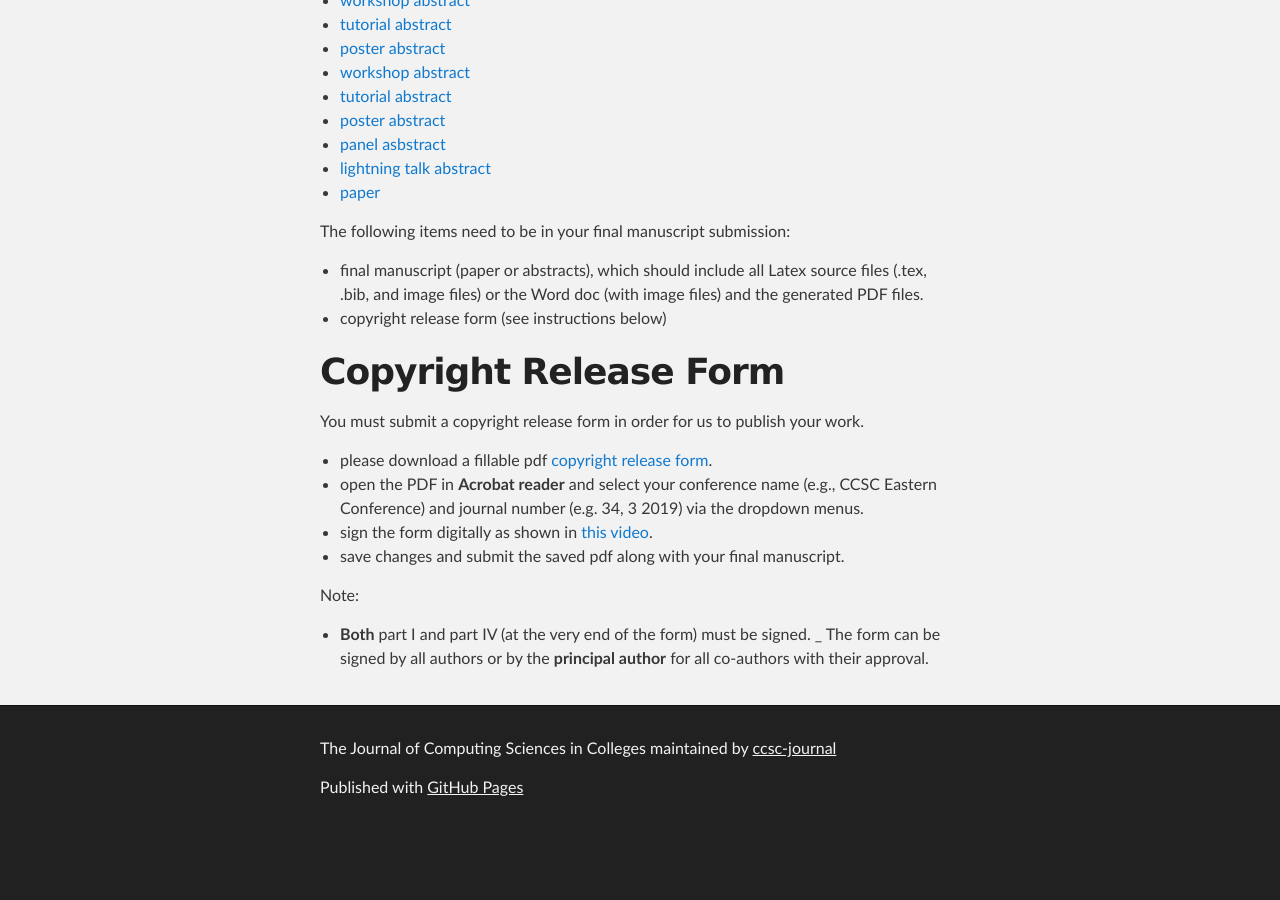
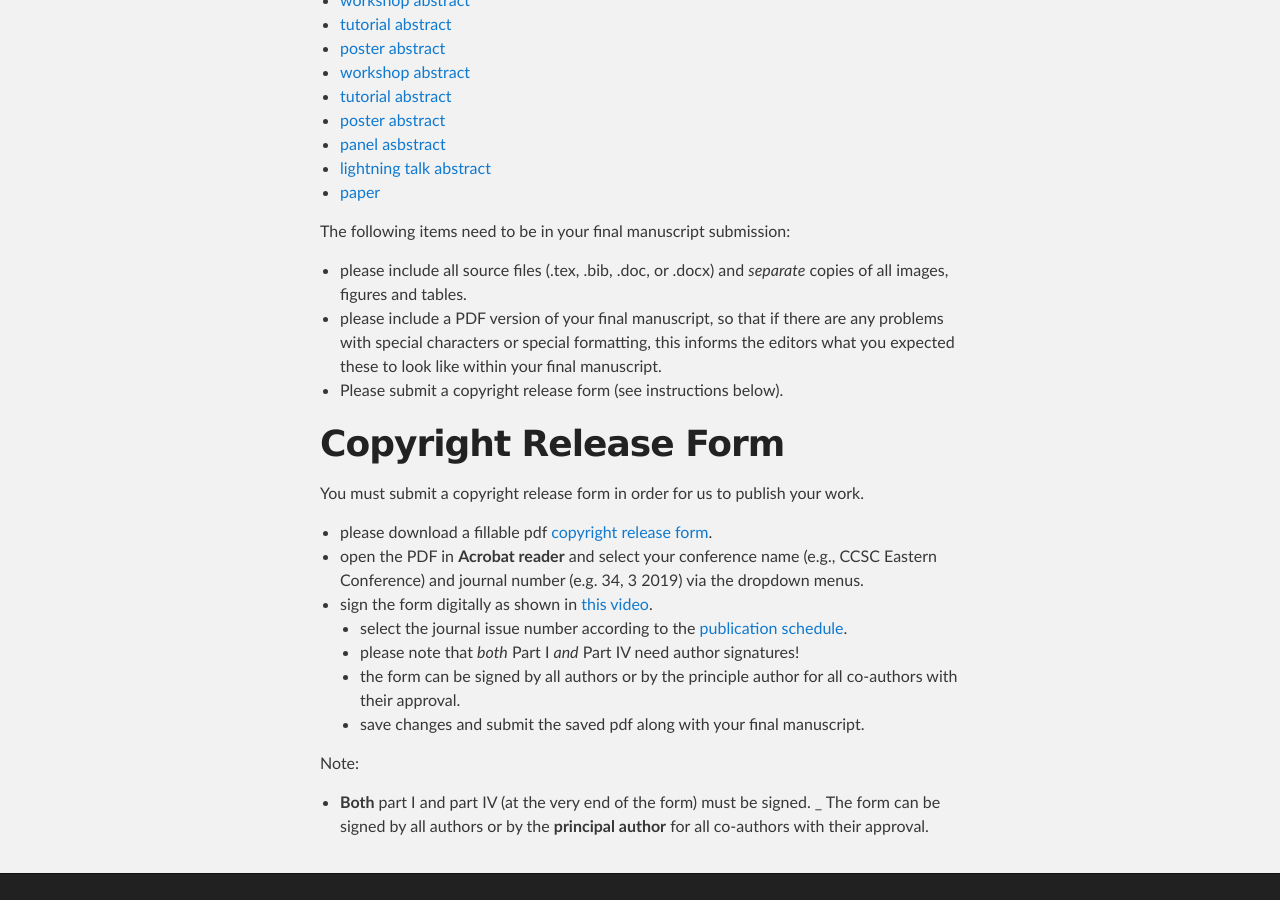
Before and after one commit to ccsc-journal/ccsc-editor, a Jekyll site: the page built from docs/authors.md, in a window 1280 px wide and 900 px high, scrolled down 946 px. Built offline with Jekyll 4.4.1, drawn with Linux system fonts in a browser that asks for light colours; before the commit the page ends 1780 px from its top, so only the background shows below that.

Commit message:
add detail to instructions

```diff
--- a/docs/authors.md
+++ b/docs/authors.md
@@ -23,7 +23,8 @@ and choose the template you need. Each template has a sample pdf file showing
 what the formatted work looks like.
 
 If you do not want to use Latex we do accept final manuscripts in Word doc.
-Please use this [template in Word doc format](samples/sample-converted.docx), which is converted from our Latex template. It has the correct margin size and font size, which should
+Please use this [template in Word doc format](samples/sample-converted.docx),
+which is converted from our Latex template. It has the correct margin size and font size, which should
 help you gauge the size of your paper (number of pages). Here is a list of sample publishable items:
 - [speech abstract](samples/speech_abstract.pdf)
 - [workshop abstract](samples/workshop_abstract.pdf)
@@ -37,10 +38,12 @@ help you gauge the size of your paper (number of pages). Here is a list of sampl
 - [paper](samples/paper.pdf)
 
 The following items need to be in your final manuscript submission:
-- final manuscript (paper or abstracts), which should include all Latex source
-files (.tex, .bib, and image files) or the Word doc (with image files) and the
-generated PDF files.
-- copyright release form (see instructions below)
+- please include all source files (.tex, .bib, .doc, or .docx)
+and *separate* copies of all images, figures and tables.
+- please include a PDF version of your final manuscript, so that if there are
+any problems with special characters or special formatting, this informs the
+editors what you expected these to look like within your final manuscript.
+- Please submit a copyright release form (see instructions below).
 
 # Copyright Release Form
 You must submit a copyright release form in order for us to publish your work.
@@ -50,7 +53,12 @@ You must submit a copyright release form in order for us to publish your work.
 (e.g., CCSC Eastern Conference) and journal number (e.g. 34, 3 2019) via the
 dropdown menus.
 - sign the form digitally as shown in [this video](https://youtu.be/ZZLM9aDT_ak).
-- save changes and submit the saved pdf along with your final manuscript.
+  - select the journal issue number according to the
+[publication schedule](https://lubaochuan.github.io/ccsc-editor).
+  - please note that *both* Part I *and* Part IV need author signatures!
+  - the form can be signed by all authors or by the principle author for all
+  co-authors with their approval.
+  - save changes and submit the saved pdf along with your final manuscript.
 
 Note:
 - __Both__ part I and part IV (at the very end of the form) must be signed.
```
Also changed, not shown: docs/editors.md (+7 -1 lines).
